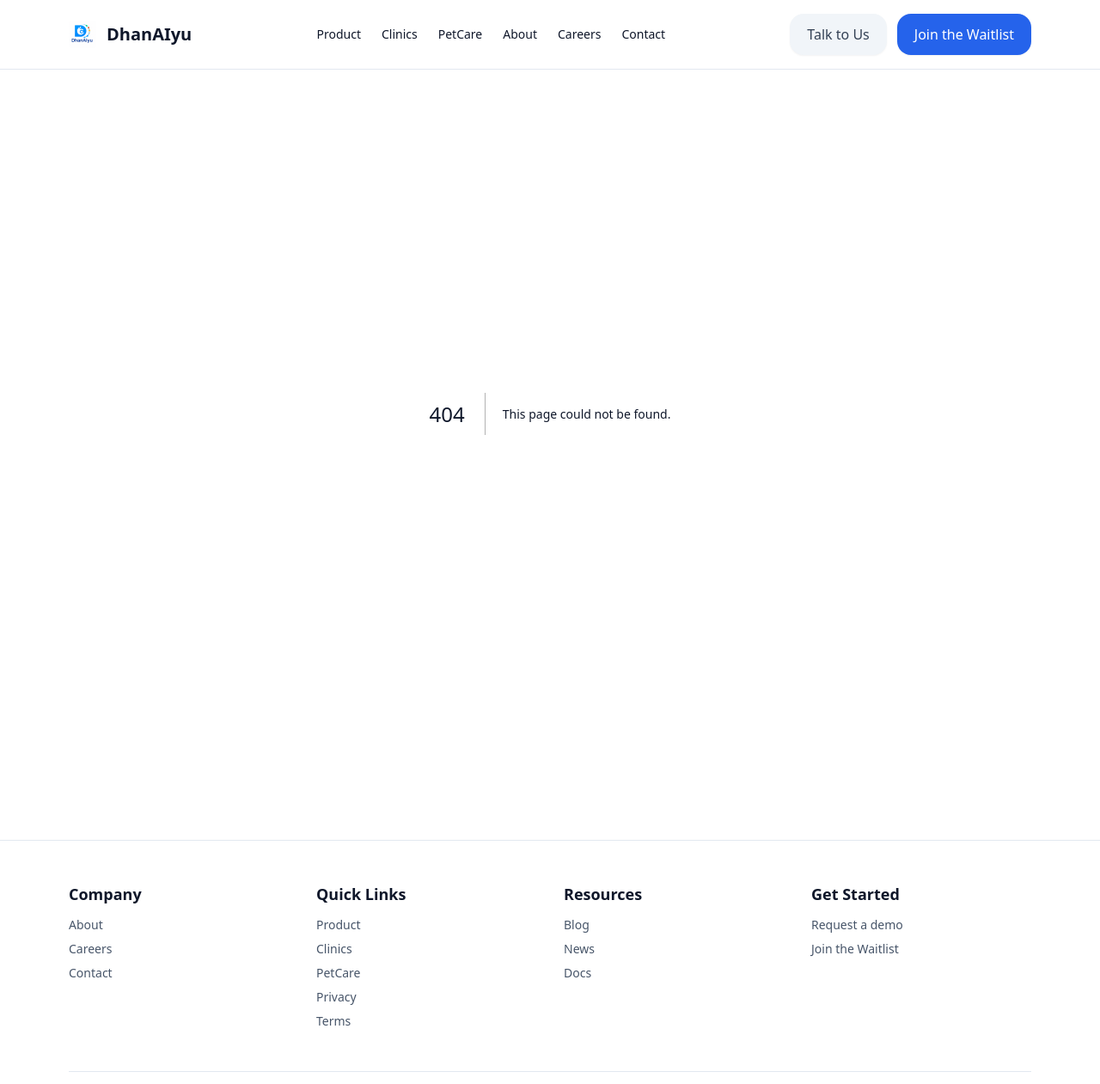
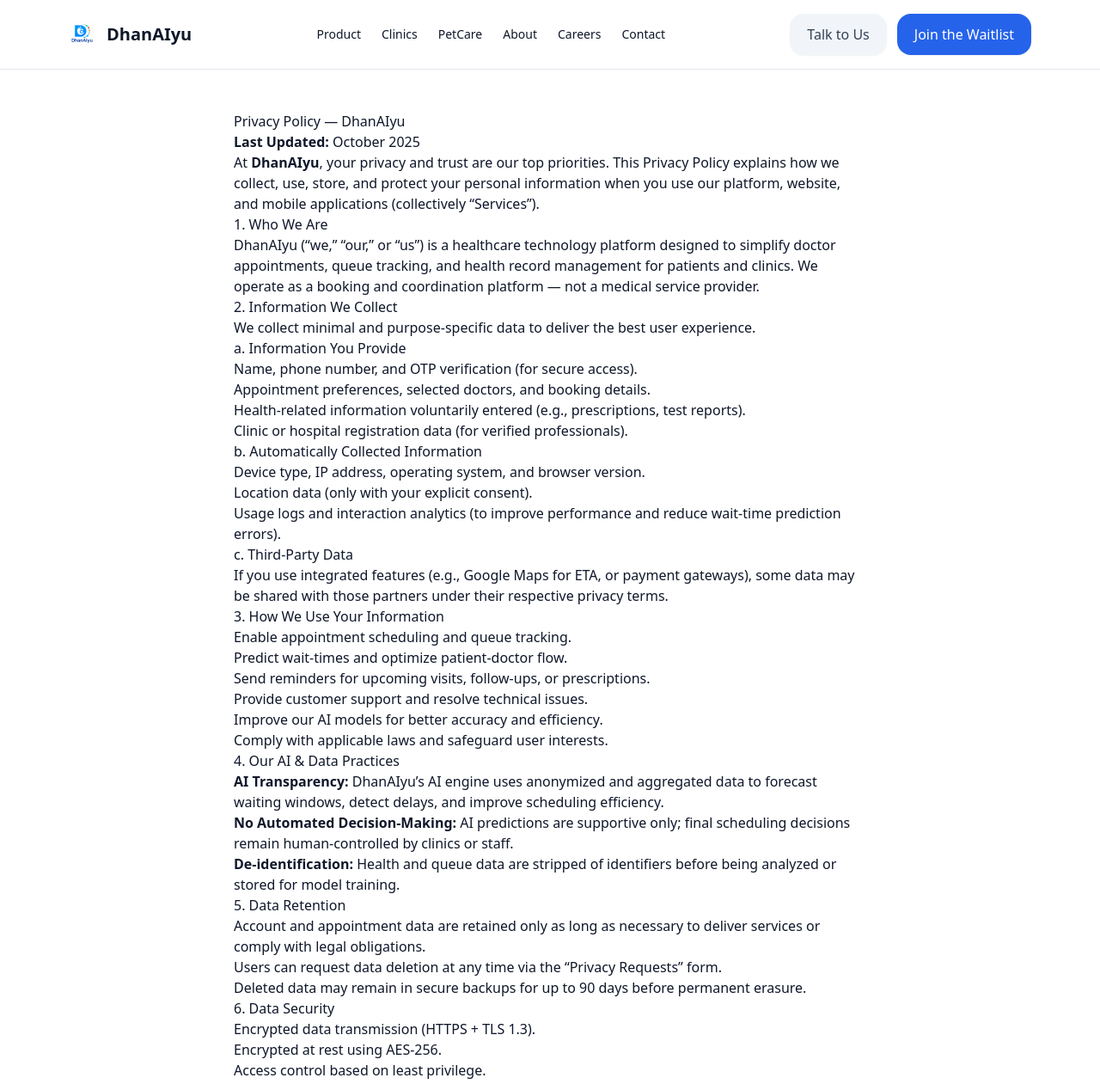
Before and after one commit to KP-1306/dhanaiyu-site, a Next.js app: page /privacy in a window 1280 px wide. Before the commit this address had no page. Shown: the top 1261 px of the page at 86% size. Built offline with nearby package versions, Linux system fonts and the light colour scheme.

Commit message:
Create page.tsx

```diff
--- /dev/null
+++ b/app/privacy/page.tsx
@@ -0,0 +1,147 @@
+import React from "react";
+
+export const metadata = {
+  title: "Privacy Policy | DhanAIyu",
+  description:
+    "How DhanAIyu collects, uses, stores, protects, and shares your information across our products.",
+};
+
+export default function PrivacyPage() {
+  return (
+    <main className="mx-auto max-w-3xl px-4 py-12 prose prose-slate">
+      <h1>Privacy Policy — DhanAIyu</h1>
+      <p><strong>Last Updated:</strong> October 2025</p>
+
+      <p>
+        At <strong>DhanAIyu</strong>, your privacy and trust are our top priorities.
+        This Privacy Policy explains how we collect, use, store, and protect your
+        personal information when you use our platform, website, and mobile
+        applications (collectively “Services”).
+      </p>
+
+      <h2>1. Who We Are</h2>
+      <p>
+        DhanAIyu (“we,” “our,” or “us”) is a healthcare technology platform
+        designed to simplify doctor appointments, queue tracking, and health record
+        management for patients and clinics. We operate as a booking and
+        coordination platform — not a medical service provider.
+      </p>
+
+      <h2>2. Information We Collect</h2>
+      <p>We collect minimal and purpose-specific data to deliver the best user experience.</p>
+      <h3>a. Information You Provide</h3>
+      <ul>
+        <li>Name, phone number, and OTP verification (for secure access).</li>
+        <li>Appointment preferences, selected doctors, and booking details.</li>
+        <li>Health-related information voluntarily entered (e.g., prescriptions, test reports).</li>
+        <li>Clinic or hospital registration data (for verified professionals).</li>
+      </ul>
+      <h3>b. Automatically Collected Information</h3>
+      <ul>
+        <li>Device type, IP address, operating system, and browser version.</li>
+        <li>Location data (only with your explicit consent).</li>
+        <li>Usage logs and interaction analytics (to improve performance and reduce wait-time prediction errors).</li>
+      </ul>
+      <h3>c. Third-Party Data</h3>
+      <p>
+        If you use integrated features (e.g., Google Maps for ETA, or payment gateways),
+        some data may be shared with those partners under their respective privacy terms.
+      </p>
+
+      <h2>3. How We Use Your Information</h2>
+      <ol>
+        <li>Enable appointment scheduling and queue tracking.</li>
+        <li>Predict wait-times and optimize patient-doctor flow.</li>
+        <li>Send reminders for upcoming visits, follow-ups, or prescriptions.</li>
+        <li>Provide customer support and resolve technical issues.</li>
+        <li>Improve our AI models for better accuracy and efficiency.</li>
+        <li>Comply with applicable laws and safeguard user interests.</li>
+      </ol>
+
+      <h2>4. Our AI &amp; Data Practices</h2>
+      <ul>
+        <li>
+          <strong>AI Transparency:</strong> DhanAIyu’s AI engine uses anonymized and
+          aggregated data to forecast waiting windows, detect delays, and improve scheduling efficiency.
+        </li>
+        <li>
+          <strong>No Automated Decision-Making:</strong> AI predictions are supportive only;
+          final scheduling decisions remain human-controlled by clinics or staff.
+        </li>
+        <li>
+          <strong>De-identification:</strong> Health and queue data are stripped of identifiers
+          before being analyzed or stored for model training.
+        </li>
+      </ul>
+
+      <h2>5. Data Retention</h2>
+      <ul>
+        <li>Account and appointment data are retained only as long as necessary to deliver services or comply with legal obligations.</li>
+        <li>Users can request data deletion at any time via the “Privacy Requests” form.</li>
+        <li>Deleted data may remain in secure backups for up to 90 days before permanent erasure.</li>
+      </ul>
+
+      <h2>6. Data Security</h2>
+      <ul>
+        <li>Encrypted data transmission (HTTPS + TLS 1.3).</li>
+        <li>Encrypted at rest using AES-256.</li>
+        <li>Access control based on least privilege.</li>
+        <li>Routine security audits and anomaly detection.</li>
+      </ul>
+      <p>We also comply with: DPDP Act (India, 2023), GDPR (EU, where applicable), and HIPAA principles for sensitive medical data.</p>
+
+      <h2>7. Your Rights</h2>
+      <ul>
+        <li>Access your personal information.</li>
+        <li>Correct inaccuracies.</li>
+        <li>Request deletion of your account or records.</li>
+        <li>Withdraw consent for optional data sharing.</li>
+        <li>File a grievance if you believe your rights are violated.</li>
+      </ul>
+      <p>To exercise these rights, please contact us at <a href="mailto:privacy@dhanaiyu.com">privacy@dhanaiyu.com</a>.</p>
+
+      <h2>8. Cookies and Analytics</h2>
+      <ul>
+        <li>Maintain session continuity.</li>
+        <li>Analyze traffic and improve site performance.</li>
+        <li>Remember your preferences.</li>
+      </ul>
+      <p>You can modify cookie permissions in your browser settings.</p>
+
+      <h2>9. Data Sharing &amp; Disclosure</h2>
+      <p>We do not sell or rent your data. Limited data sharing may occur in these cases:</p>
+      <ul>
+        <li>With clinics you choose to book with (to confirm and manage appointments).</li>
+        <li>With service providers (cloud hosting, analytics) under strict confidentiality agreements.</li>
+        <li>To comply with legal requests from regulatory authorities.</li>
+      </ul>
+      <p>All partners are required to maintain industry-standard security.</p>
+
+      <h2>10. Children’s Privacy</h2>
+      <p>
+        Our platform is intended for users aged 18 and above. If a parent or guardian believes
+        their child’s information has been provided unintentionally, please contact us for immediate deletion.
+      </p>
+
+      <h2>11. International Data Transfers</h2>
+      <p>
+        Data may be processed on servers located outside your country. We ensure adequate protection
+        through contractual safeguards and encryption.
+      </p>
+
+      <h2>12. Policy Updates</h2>
+      <p>
+        We may update this policy to reflect new regulations or platform changes. Updated versions will
+        be posted here with a “Last Updated” date.
+      </p>
+
+      <h2>13. Contact Us</h2>
+      <p>
+        For privacy inquiries, concerns, or data deletion requests, reach out to:<br />
+        <strong>DhanAIyu Privacy Office</strong><br />
+        📧 <a href="mailto:privacy@dhanaiyu.com">privacy@dhanaiyu.com</a><br />
+        🌐 <a href="https://www.dhanaiyu.com/privacy">www.dhanaiyu.com/privacy</a>
+      </p>
+    </main>
+  );
+}
```
